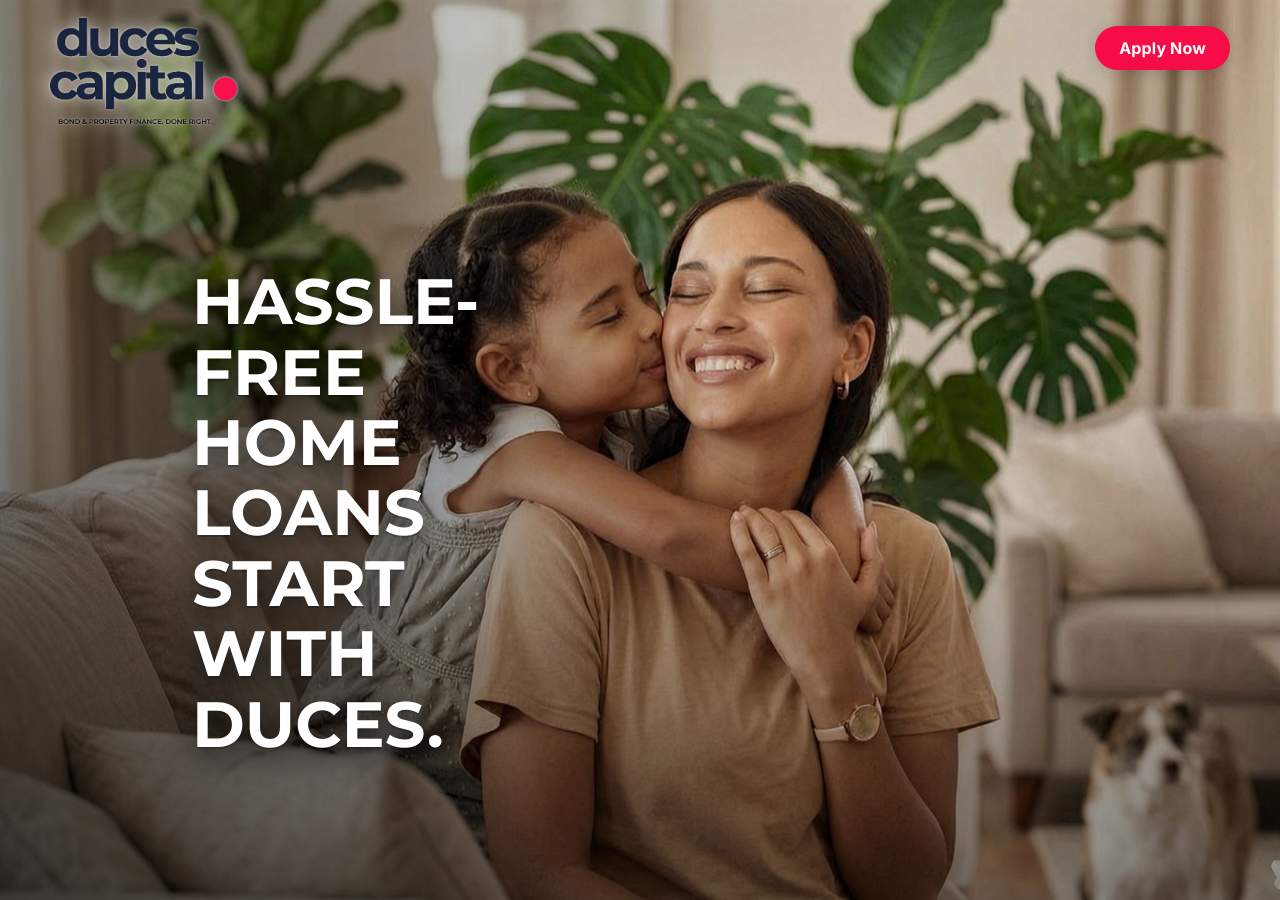
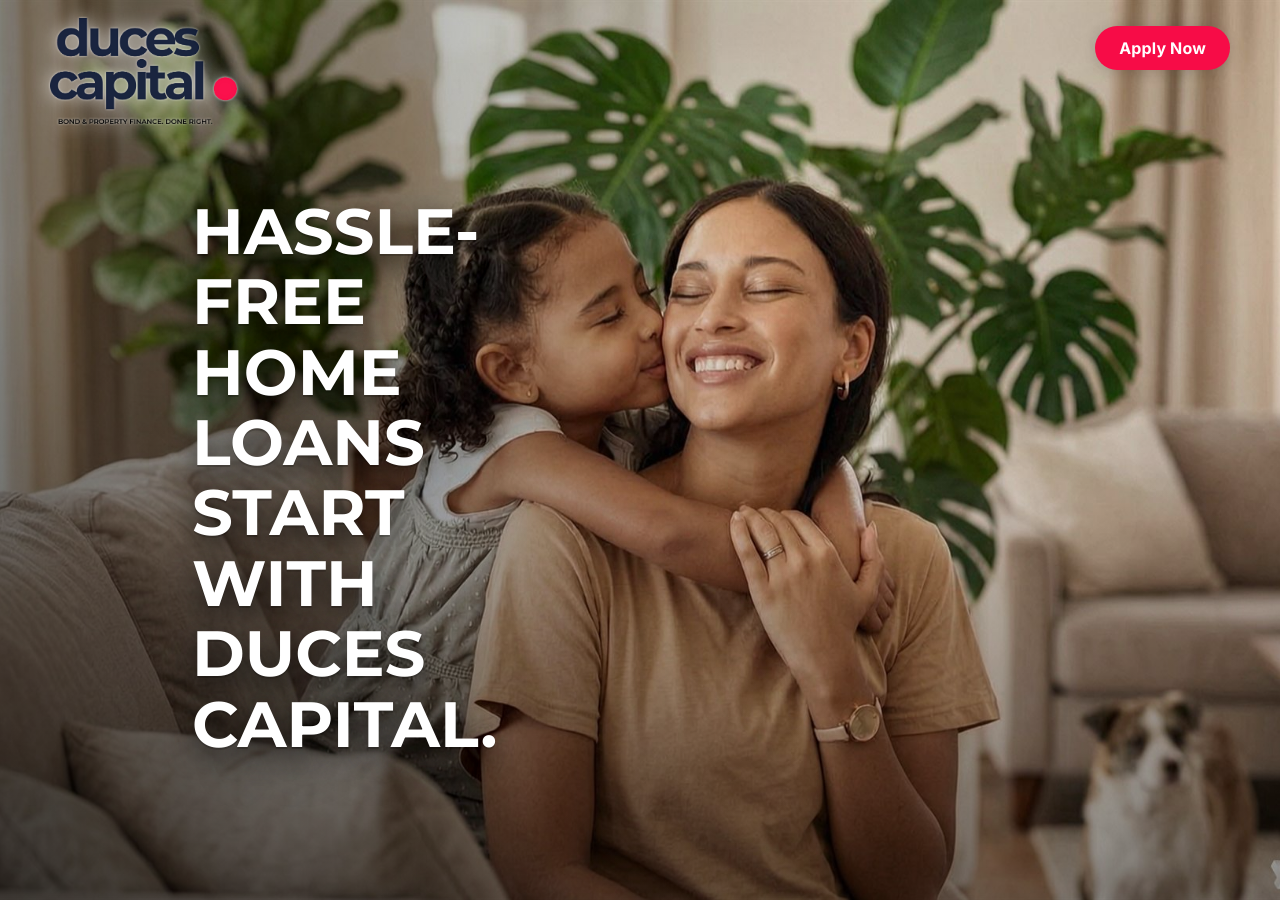
Before and after one commit to Intellify-Cloud/ev-ducscap_v2, a Jekyll site: the page built from index.md, in a window 1280 px wide and 900 px high. Built offline with Jekyll 4.4.1, drawn with Linux system fonts in a browser that asks for light colours; some of the changed text lies outside the part shown.

Commit message:
Update site text for consistency and clarity in the three-step process section

```diff
--- a/_data/sitetext.yml
+++ b/_data/sitetext.yml
@@ -1,5 +1,5 @@
 header:
-  title: "Hassle-free home loans start with Duces."
+  title: "Hassle-free home loans start with Duces Capital."
   text: ""
   button1: "Apply Now"
   button1_url: "#contact"
@@ -24,7 +24,7 @@ next_steps:
 
 three_step_section:
   eyebrow: "As simple as hello."
-  title: "The Duces Process"
+  title: "The Duces Capital Process"
   primary_label: "Get Started"
   primary_url: "#contact"
   secondary_label: "Book Appointment"
--- a/_includes/3-step-section.html
+++ b/_includes/3-step-section.html
@@ -1,7 +1,7 @@
 <section class="three-step-section" id="duces-process">
   <div class="three-step-section__inner">
     <div class="three-step-section__intro">
-      <p class="three-step-section__eyebrow">{{ site.data.sitetext.three_step_section.eyebrow }}</p>
+      <!-- <p class="three-step-section__eyebrow">{{ site.data.sitetext.three_step_section.eyebrow }}</p> -->
       <h2 class="three-step-section__title">{{ site.data.sitetext.three_step_section.title }}</h2>
 
       <div class="three-step-section__actions">
```
